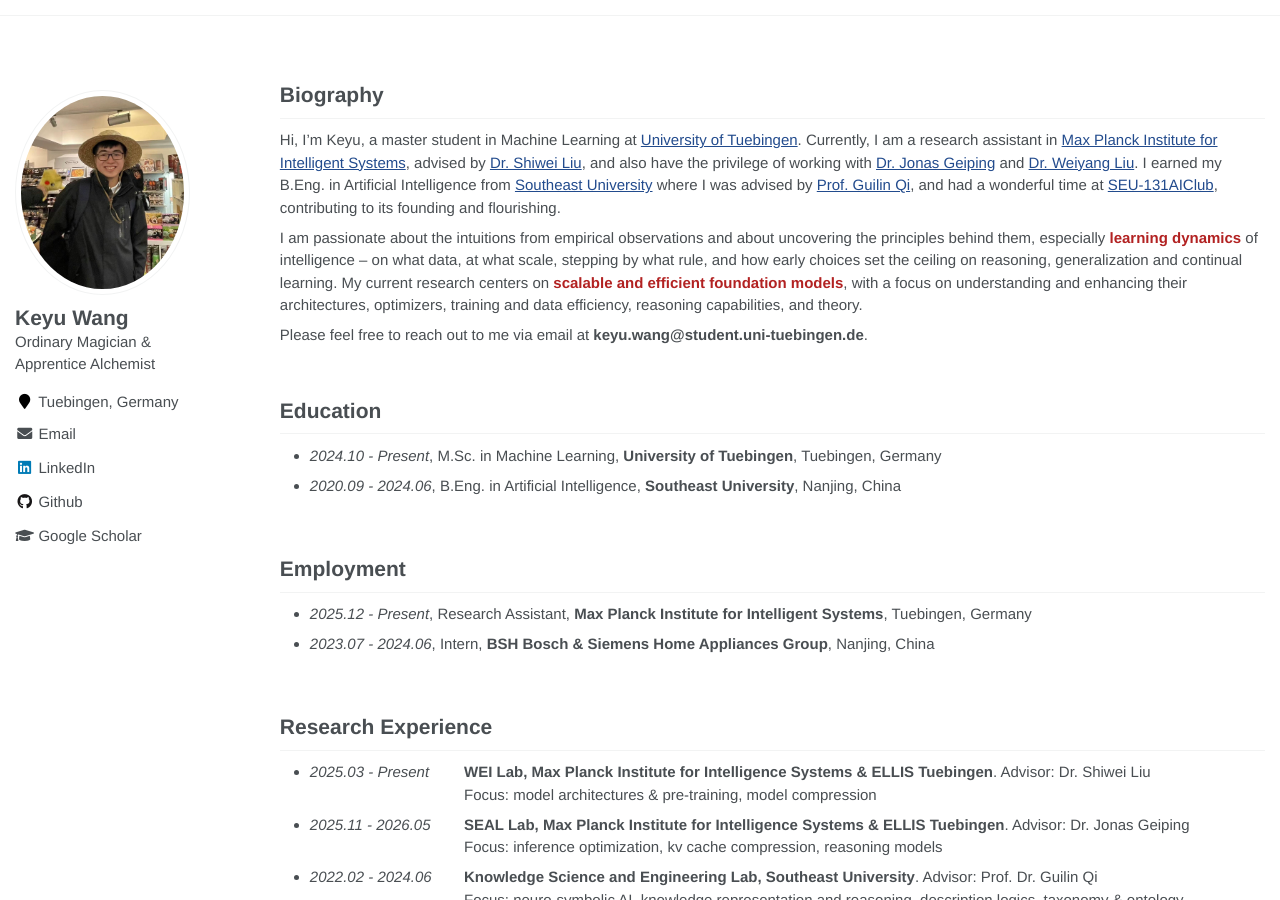
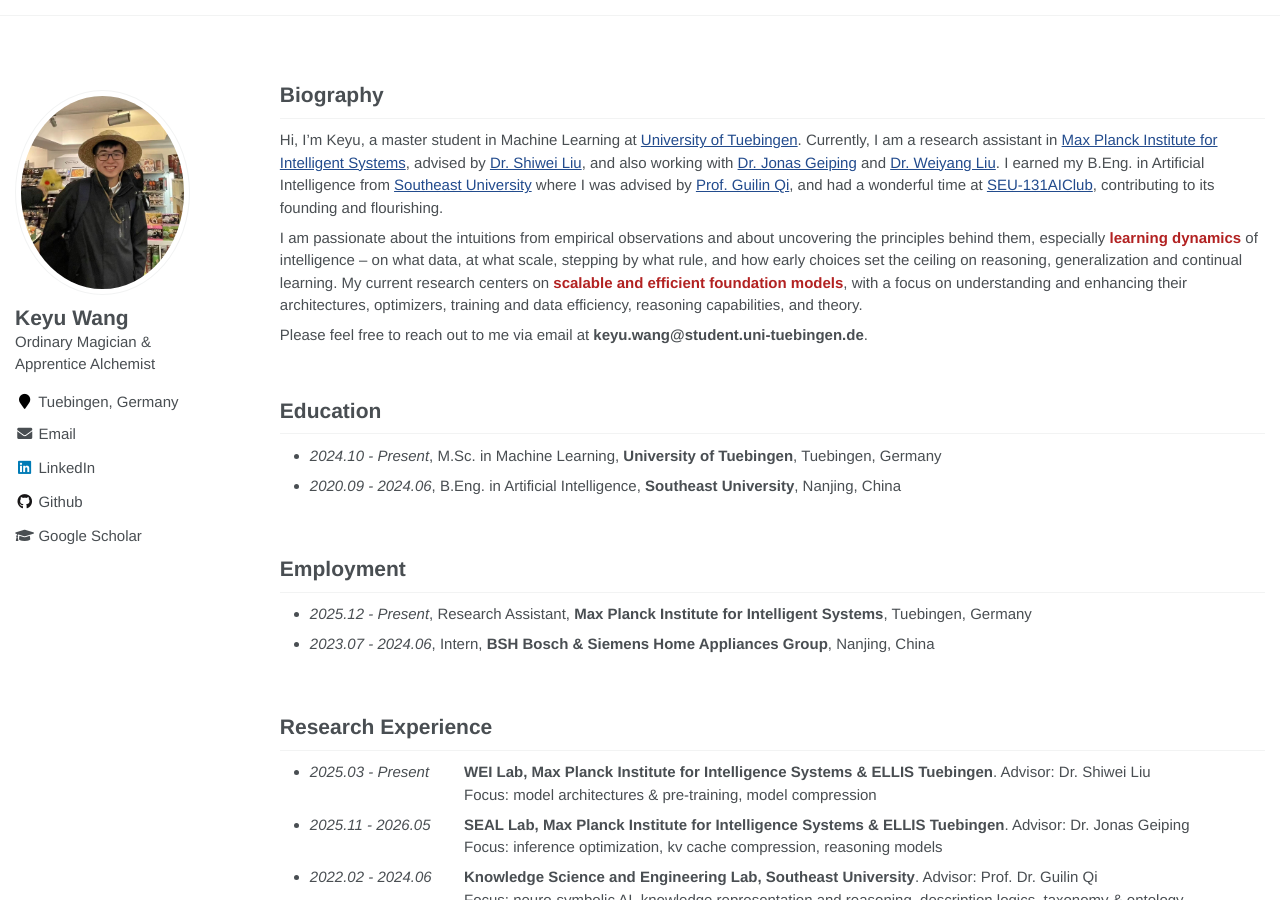
Before and after one commit to keyu-wang-2002/keyu-wang-2002.github.io, a Jekyll site: the page built from _pages/about.md, in a window 1280 px wide and 900 px high. Built offline with Jekyll 4.4.1, drawn with Linux system fonts in a browser that asks for light colours.

Commit message:
Update about.md

```diff
--- a/_pages/about.md
+++ b/_pages/about.md
@@ -15,7 +15,7 @@ redirect_from:
 
 # Biography
 
-Hi, I'm Keyu, a master student in Machine Learning at [University of Tuebingen]([[https://uni-tuebingen.de/en/]]). Currently, I am a research assistant in [Max Planck Institute for Intelligent Systems](https://is.mpg.de/), advised by  [Dr. Shiwei Liu](https://shiweiliuiiiiiii.github.io), and also have the privilege of working with [Dr. Jonas Geiping](https://jonasgeiping.github.io/) and [Dr. Weiyang Liu](https://wyliu.com). I earned my B.Eng. in Artificial Intelligence from [Southeast University](https://www.seu.edu.cn/) where I was advised by [Prof. Guilin Qi](https://scholar.google.com/citations?user=1gw3LJQAAAAJ&hl=zh-CN), and had a wonderful time at [SEU-131AIClub](https://github.com/131AIClub), contributing to its founding and flourishing.
+Hi, I'm Keyu, a master student in Machine Learning at [University of Tuebingen]([[https://uni-tuebingen.de/en/]]). Currently, I am a research assistant in [Max Planck Institute for Intelligent Systems](https://is.mpg.de/), advised by  [Dr. Shiwei Liu](https://shiweiliuiiiiiii.github.io), and also working with [Dr. Jonas Geiping](https://jonasgeiping.github.io/) and [Dr. Weiyang Liu](https://wyliu.com). I earned my B.Eng. in Artificial Intelligence from [Southeast University](https://www.seu.edu.cn/) where I was advised by [Prof. Guilin Qi](https://scholar.google.com/citations?user=1gw3LJQAAAAJ&hl=zh-CN), and had a wonderful time at [SEU-131AIClub](https://github.com/131AIClub), contributing to its founding and flourishing.
 
 I am passionate about the intuitions from empirical observations and about uncovering the principles behind them, especially <font color='FireBrick'><strong>learning dynamics</strong></font> of intelligence -- on what data, at what scale, stepping by what rule, and how early choices set the ceiling on reasoning, generalization and continual learning. My current research centers on <font color='FireBrick'><strong>scalable and efficient foundation models</strong></font>, with a focus on understanding and enhancing their architectures, optimizers, training and data efficiency, reasoning capabilities, and theory.
 
```
